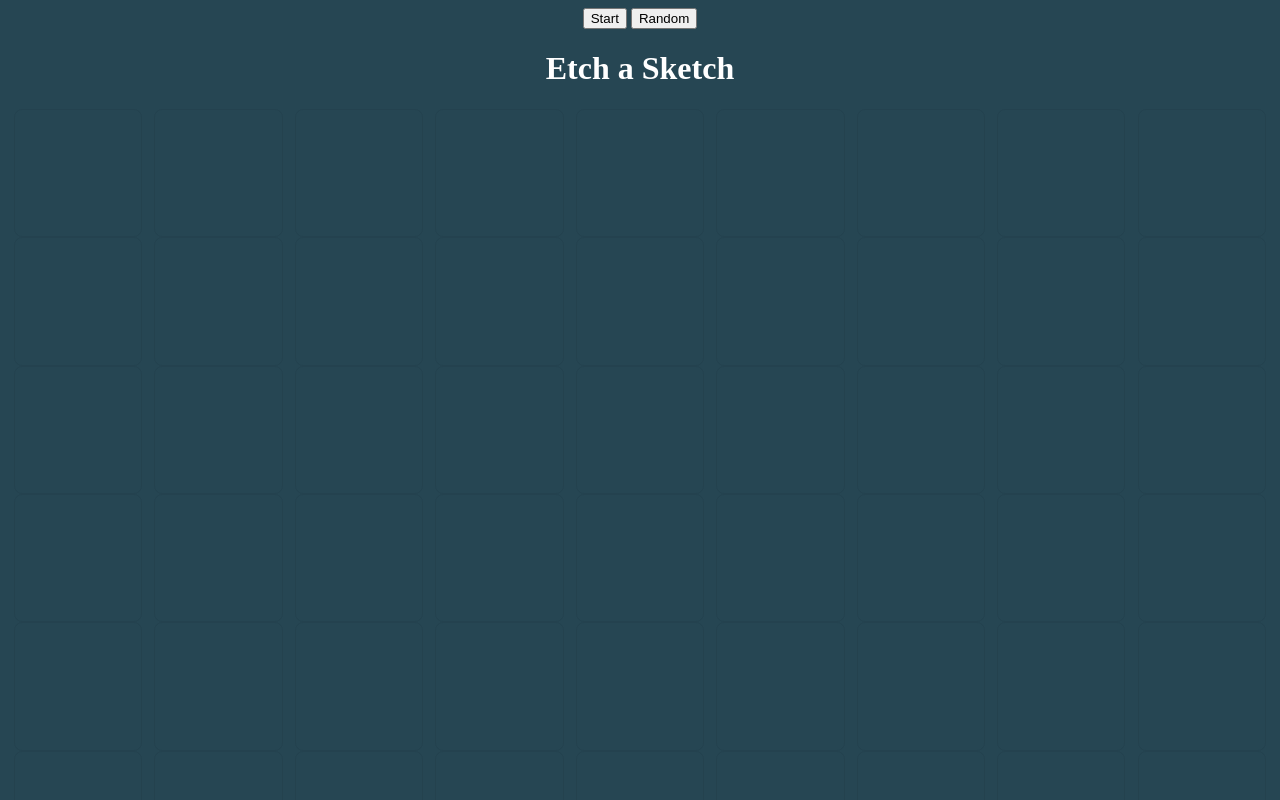
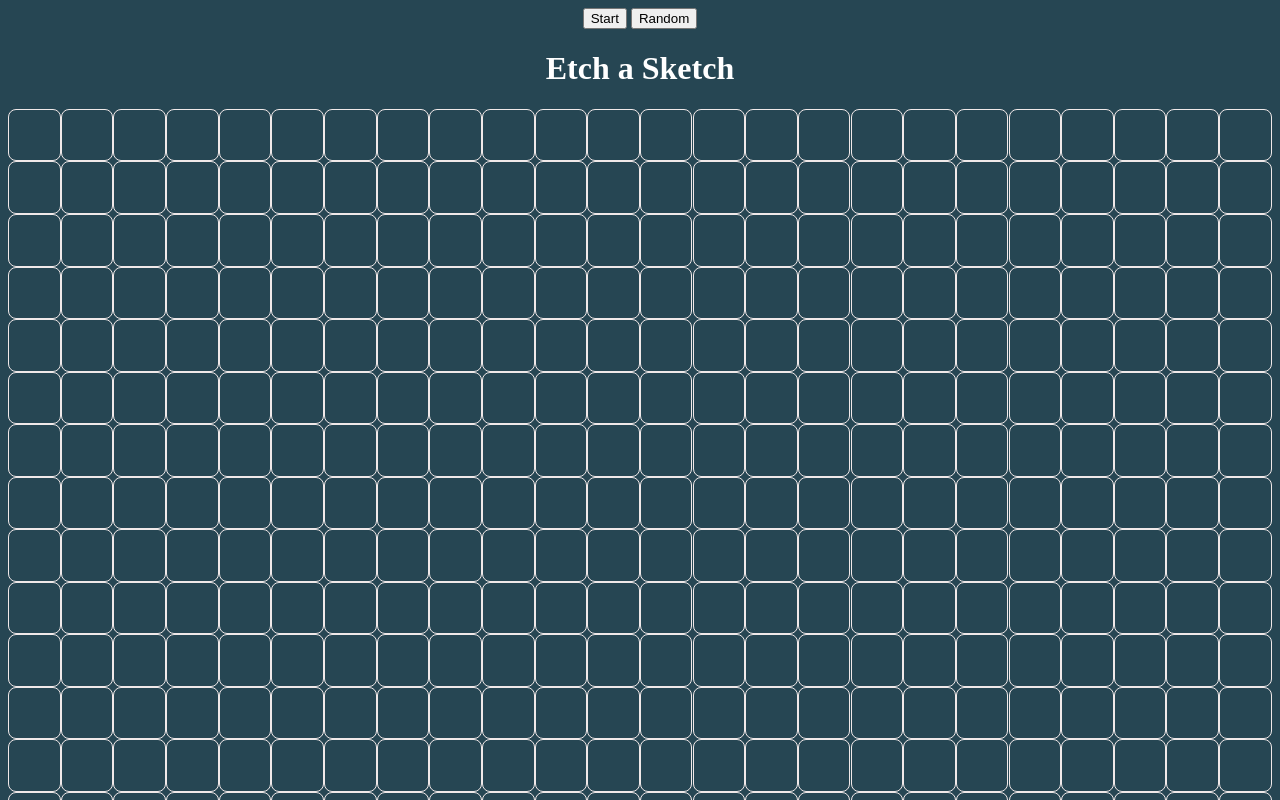
Before and after one commit to deeddeed/EtchASketch, a plain HTML site: page index.html in a window 1280 px wide. Both pictures are taken after a click on the button "Start". Shown: the top 800 px of the page. Drawn offline with Linux system fonts and the light colour scheme.

Commit message:
updating grid

```diff
--- a/myscript.js
+++ b/myscript.js
@@ -1,11 +1,11 @@
 const grid = document.getElementById("gridTable");
-let gridSize = 1;
+let gridSize = 25;
 let randomColor = document.getElementById("randomColor");
 const startBtn = document.getElementById("startbtn");
-let squareSize = 10;
+let squareSize = 5;
 
-createGrid(squareSize);
-console.log(squareSize);
+createGrid(gridSize);
+console.log(gridSize);
 
 // create the different divs
 
@@ -24,12 +24,13 @@ function createGrid(gridSize) {
   for (let i = 0; i < gridSize; i++) {
     for (let j = 0; j < gridSize; j++) {
       grid.appendChild(createDiv(grid.clientWidth / gridSize));
+      console.log(gridSize);
     }
   }
 }
 
-// Change the color with mouse hover
-grid.addEventListener("click", function (e) {
+// Change the color with mouse click
+grid.addEventListener("mouseover", function (e) {
   if (e.target.matches(".square")) {
     e.target.classList.add("coloredSquare");
     console.log("0");
@@ -41,7 +42,7 @@ function reset() {
     while (grid.firstChild) {
       grid.removeChild(grid.lastChild);
     }
-    createGrid(squareSize);
+    createGrid(gridSize);
     console.log(squareSize);
   }
 
--- a/stylesheet.css
+++ b/stylesheet.css
@@ -19,15 +19,15 @@ body{
 
 #gridTable {
     width: 100%;
-    height: 50%;
+    height: 5rem;
     display: flex;
-    position: relative;
+    position: sticky;
     flex-flow: row wrap;
     justify-content: space-around;
   }
 
   .square {
-    border: 0.5px solid rgba(0, 0, 0, 0.05);
+    border: 0.5px solid rgb(240, 233, 233);
     border-radius: 0.5rem;
   }
 
```
